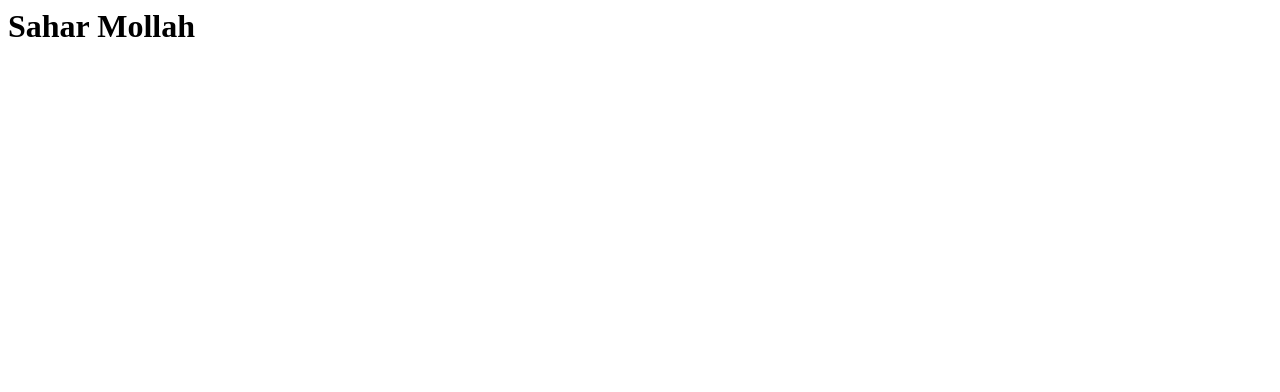
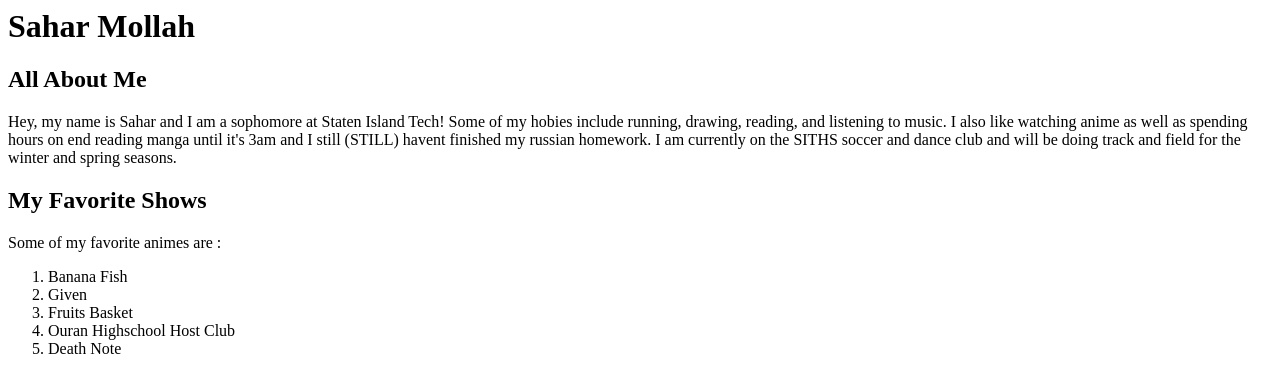
Before and after one commit to staten-island-tech/about-me-page-saharvitale, a plain HTML site: page index.html in a window 1280 px wide. Drawn offline with Linux system fonts and the light colour scheme.

Commit message:
Update index.html

```diff
--- a/index.html
+++ b/index.html
@@ -7,7 +7,17 @@
 </head>
 <body>
     <h1>Sahar Mollah</h1>
-
+    <h2>All About Me</h2>
+    <p>Hey, my name is Sahar and I am a sophomore at Staten Island Tech! Some of my hobies include running, drawing, reading, and listening to music. I also like watching anime as well as spending hours on end reading manga until it's 3am and I still (STILL) havent finished my russian homework. I am currently on the SITHS soccer and dance club and will be doing track and field for the winter and spring seasons. </p>
+    <h2>My Favorite Shows</h2>
+    <p> Some of my favorite animes are :</p>
+    <ol>
+        <li>Banana Fish</li>
+        <li>Given</li>
+        <li>Fruits Basket</li>
+        <li>Ouran Highschool Host Club</li>
+        <li>Death Note</li>
+    </ol>
 
 </body>
 </html>
```
